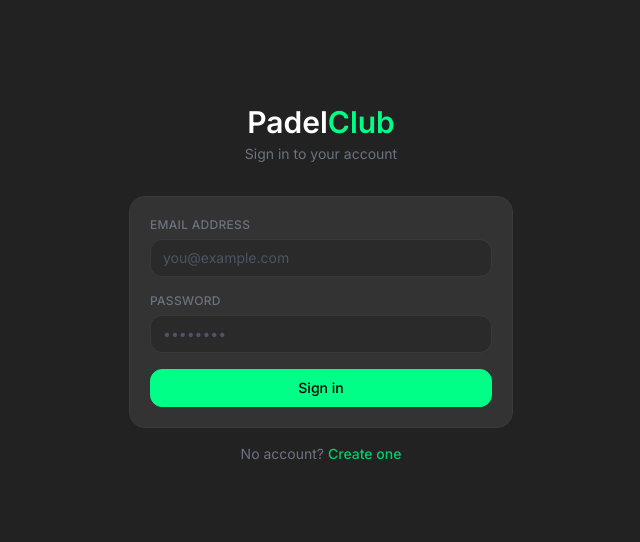
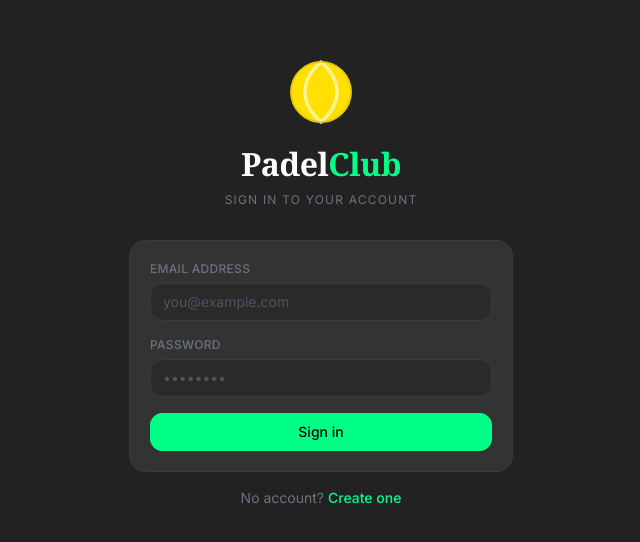
Before and after one commit to mallax888/padelclub, a Next.js app: page /auth/login in a window 1280 px wide. Shown: the part 116-658 px from the top of the page, without its empty margins (319-959 px from the left). Built offline with nearby package versions, Linux system fonts and the light colour scheme; no server answers.

Commit message:
login page tennis ball logo and serif font

```diff
--- a/app/auth/login/page.tsx
+++ b/app/auth/login/page.tsx
@@ -16,9 +16,7 @@ export default function LoginPage() {
   const handleLogin = async (e: React.FormEvent) => {
     e.preventDefault()
     setLoading(true)
-
     const { error } = await supabase.auth.signInWithPassword({ email, password })
-
     if (error) {
       toast.error(error.message)
     } else {
@@ -35,10 +33,19 @@ export default function LoginPage() {
 
         {/* Logo */}
         <div className="text-center mb-8">
-          <div className="text-3xl font-semibold mb-1">
-            Padel<span className="text-brand-400">Club</span>
+          {/* Tennis ball SVG */}
+          <div className="flex justify-center mb-4">
+            <svg width="64" height="64" viewBox="0 0 64 64">
+              <circle cx="32" cy="32" r="30" fill="#FFE000" stroke="#E6C800" strokeWidth="1.5"/>
+              <path d="M32 2 Q48 16 48 32 Q48 48 32 62" fill="none" stroke="#fff" strokeWidth="3.5" strokeLinecap="round" opacity="0.6"/>
+              <path d="M32 2 Q16 16 16 32 Q16 48 32 62" fill="none" stroke="#fff" strokeWidth="3.5" strokeLinecap="round" opacity="0.6"/>
+              <circle cx="32" cy="32" r="30" fill="none" stroke="#E6C800" strokeWidth="1.5"/>
+            </svg>
           </div>
-          <p className="text-sm text-gray-500">Sign in to your account</p>
+          <div className="mb-1" style={{fontFamily:'Georgia,serif',fontSize:32,fontWeight:700,letterSpacing:'-0.5px',color:'#fff'}}>
+            Padel<span style={{color:'#00FF87'}}>Club</span>
+          </div>
+          <p className="text-xs text-gray-500 tracking-widest uppercase">Sign in to your account</p>
         </div>
 
         <div className="card">
@@ -79,7 +86,7 @@ export default function LoginPage() {
 
         <p className="text-center text-sm text-gray-500 mt-4">
           No account?{' '}
-          <Link href="/auth/signup" className="text-brand-600 hover:underline font-medium">
+          <Link href="/auth/signup" className="hover:underline font-medium" style={{color:'#00FF87'}}>
             Create one
           </Link>
         </p>
```
